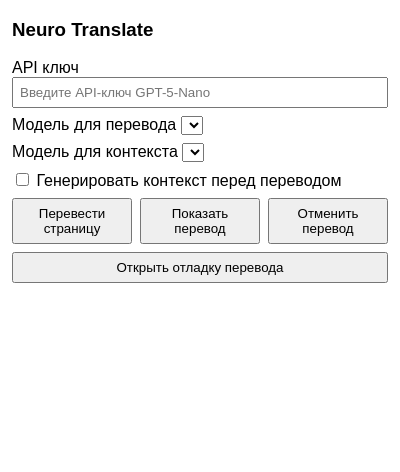
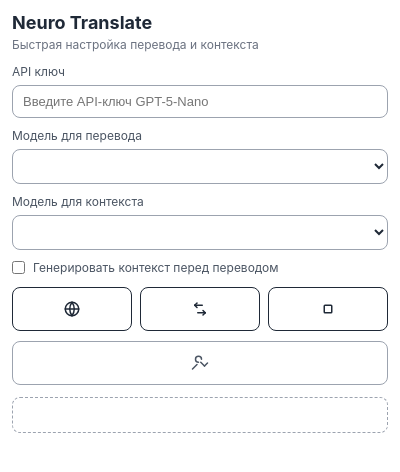
Before and after one commit to Efnatii/neuro-translate, a browser extension: page extension/popup.html in a window 400 px wide. Drawn offline with Linux system fonts and the light colour scheme.

Commit message:
Add toggle translation icon

```diff
--- a/extension/popup.html
+++ b/extension/popup.html
@@ -5,25 +5,156 @@
   <meta name="viewport" content="width=device-width, initial-scale=1.0" />
   <title>Neuro Translate</title>
   <style>
-    body { font-family: Arial, sans-serif; margin: 12px; min-width: 320px; }
-    label { display: block; margin-top: 8px; }
-    input[type="text"], input[type="password"] { width: 100%; box-sizing: border-box; padding: 6px; }
-    button { margin-top: 8px; padding: 6px 10px; }
+    :root {
+      color-scheme: light;
+      --text-primary: #1f2937;
+      --text-secondary: #4b5563;
+      --text-muted: #6b7280;
+      --border: #9ca3af;
+      --surface: #ffffff;
+    }
+    body {
+      font-family: "Inter", "Segoe UI", Arial, sans-serif;
+      margin: 12px;
+      min-width: 320px;
+      color: var(--text-primary);
+      background: var(--surface);
+    }
+    .card {
+      display: flex;
+      flex-direction: column;
+      gap: 12px;
+    }
+    .header {
+      display: flex;
+      flex-direction: column;
+      gap: 4px;
+    }
+    .title {
+      margin: 0;
+      font-size: 18px;
+      font-weight: 700;
+      color: var(--text-primary);
+    }
+    .subtitle {
+      margin: 0;
+      font-size: 12px;
+      color: var(--text-muted);
+    }
+    .section {
+      display: flex;
+      flex-direction: column;
+      gap: 10px;
+    }
+    label {
+      display: flex;
+      flex-direction: column;
+      gap: 6px;
+      font-size: 12px;
+      color: var(--text-secondary);
+    }
+    select,
+    input[type="text"],
+    input[type="password"] {
+      width: 100%;
+      box-sizing: border-box;
+      padding: 8px 10px;
+      border-radius: 8px;
+      border: 1px solid var(--border);
+      color: var(--text-primary);
+      background: var(--surface);
+      font-size: 13px;
+    }
+    .toggle {
+      flex-direction: row;
+      align-items: center;
+      gap: 8px;
+      font-size: 12px;
+    }
+    .toggle input {
+      margin: 0;
+    }
     .row {
-      display: flex;
+      display: grid;
+      grid-template-columns: repeat(auto-fit, minmax(64px, 1fr));
       gap: 8px;
-      flex-wrap: wrap;
-      align-items: stretch;
     }
-    .row button {
-      flex: 1;
-      min-width: 0;
+    button {
+      padding: 8px;
+      border-radius: 8px;
+      border: 1px solid var(--text-primary);
+      background: var(--surface);
+      color: var(--text-primary);
+      font-size: 12px;
+      font-weight: 600;
+      cursor: pointer;
+      transition: transform 0.1s ease, background 0.2s ease, color 0.2s ease;
     }
-    .status { margin-top: 8px; color: #555; font-size: 12px; white-space: pre-line; }
+    button:hover {
+      background: var(--text-primary);
+      color: var(--surface);
+    }
+    button:active {
+      transform: translateY(1px);
+    }
+    .secondary-row button {
+      border-color: var(--border);
+      color: var(--text-secondary);
+    }
+    .secondary-row button:hover {
+      background: var(--text-secondary);
+      color: var(--surface);
+    }
+    .icon-button {
+      display: inline-flex;
+      align-items: center;
+      justify-content: center;
+      height: 44px;
+      gap: 6px;
+    }
+    .icon {
+      width: 18px;
+      height: 18px;
+      display: inline-flex;
+    }
+    .icon svg {
+      width: 100%;
+      height: 100%;
+      stroke: currentColor;
+      fill: none;
+      stroke-width: 2;
+      stroke-linecap: round;
+      stroke-linejoin: round;
+    }
+    .sr-only {
+      position: absolute;
+      width: 1px;
+      height: 1px;
+      padding: 0;
+      margin: -1px;
+      overflow: hidden;
+      clip: rect(0, 0, 0, 0);
+      border: 0;
+    }
+    .status {
+      margin: 0;
+      padding: 8px 10px;
+      border-radius: 8px;
+      border: 1px dashed var(--border);
+      color: var(--text-muted);
+      font-size: 12px;
+      white-space: pre-line;
+      min-height: 18px;
+    }
   </style>
 </head>
 <body>
-  <h3>Neuro Translate</h3>
+  <div class="card">
+    <div class="header">
+      <h3 class="title">Neuro Translate</h3>
+      <p class="subtitle">Быстрая настройка перевода и контекста</p>
+    </div>
+    <div class="section">
       <label>
         API ключ
         <input type="password" id="apiKey" placeholder="Введите API-ключ GPT-5-Nano" autocomplete="off" />
@@ -36,19 +167,62 @@
         Модель для контекста
         <select id="contextModel"></select>
       </label>
-  <label>
+      <label class="toggle">
         <input type="checkbox" id="contextGeneration" />
         Генерировать контекст перед переводом
       </label>
+    </div>
+    <div class="section">
       <div class="row">
-    <button id="translate">Перевести страницу</button>
-    <button id="toggleTranslation" aria-pressed="false">Показать перевод</button>
-    <button id="cancel">Отменить перевод</button>
+        <button class="icon-button" id="translate" aria-label="Перевести страницу" title="Перевести страницу">
+          <span class="icon" aria-hidden="true">
+            <svg viewBox="0 0 24 24">
+              <circle cx="12" cy="12" r="9"></circle>
+              <path d="M3 12h18"></path>
+              <path d="M12 3a15 15 0 0 1 0 18"></path>
+              <path d="M12 3a15 15 0 0 0 0 18"></path>
+            </svg>
+          </span>
+          <span class="sr-only">Перевести страницу</span>
+        </button>
+        <button class="icon-button" id="toggleTranslation" aria-pressed="false" aria-label="Показать перевод" title="Показать перевод">
+          <span class="icon" aria-hidden="true">
+            <svg viewBox="0 0 24 24">
+              <path d="M5 7h10"></path>
+              <path d="M5 7l3-3"></path>
+              <path d="M5 7l3 3"></path>
+              <path d="M19 17H9"></path>
+              <path d="M19 17l-3-3"></path>
+              <path d="M19 17l-3 3"></path>
+            </svg>
+          </span>
+          <span class="sr-only">Показать перевод</span>
+        </button>
+        <button class="icon-button" id="cancel" aria-label="Отменить перевод" title="Отменить перевод">
+          <span class="icon" aria-hidden="true">
+            <svg viewBox="0 0 24 24">
+              <rect x="7" y="7" width="10" height="10" rx="1"></rect>
+            </svg>
+          </span>
+          <span class="sr-only">Отменить перевод</span>
+        </button>
       </div>
-  <div class="row">
-    <button id="openDebug">Открыть отладку перевода</button>
+      <div class="row secondary-row">
+        <button class="icon-button" id="openDebug" aria-label="Открыть отладку перевода" title="Открыть отладку перевода">
+          <span class="icon" aria-hidden="true">
+            <svg viewBox="0 0 24 24">
+              <path d="M14 7a4 4 0 1 0-4 4"></path>
+              <path d="M2 20l6-6"></path>
+              <path d="M13 11l5 5"></path>
+              <path d="M18 16l4-4"></path>
+            </svg>
+          </span>
+          <span class="sr-only">Открыть отладку перевода</span>
+        </button>
+      </div>
     </div>
     <p class="status" id="status"></p>
+  </div>
   <script src="popup.js"></script>
 </body>
 </html>
```
Lines whose indentation alone changed are shown as unchanged.
